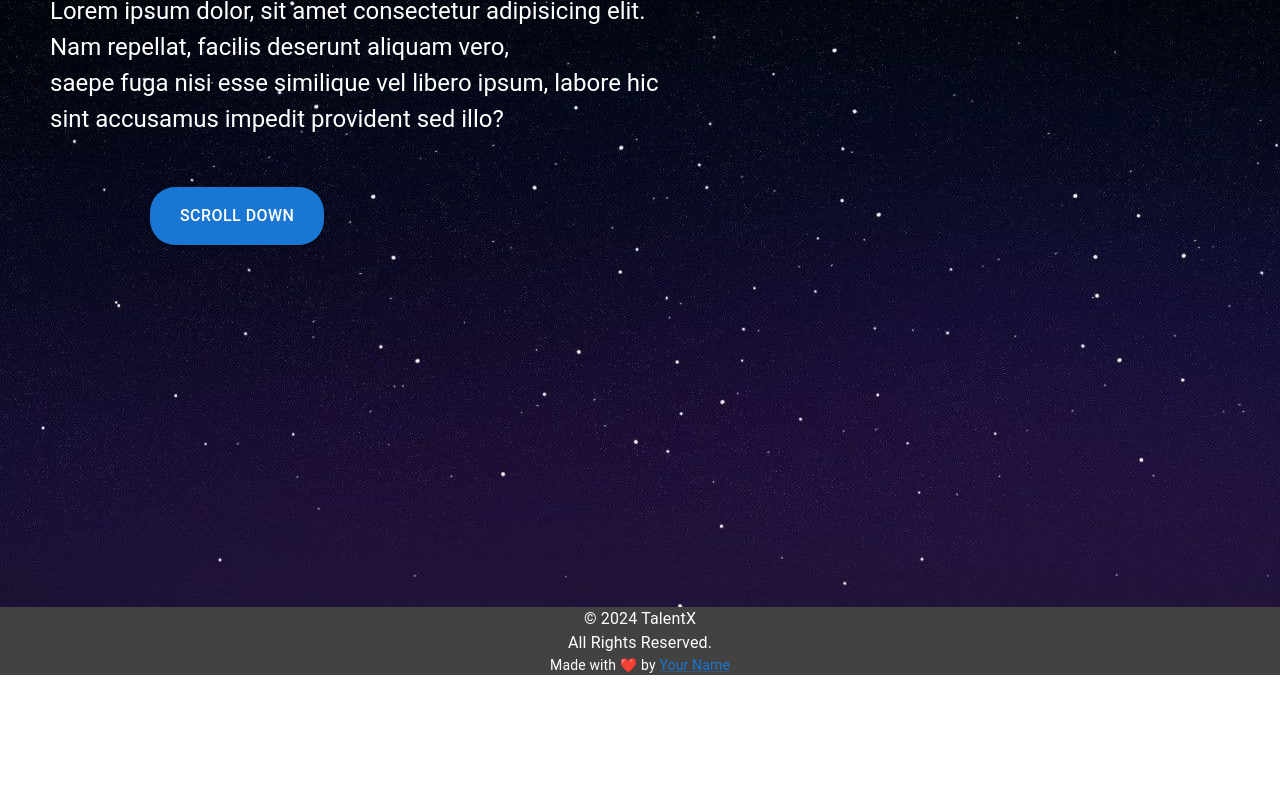
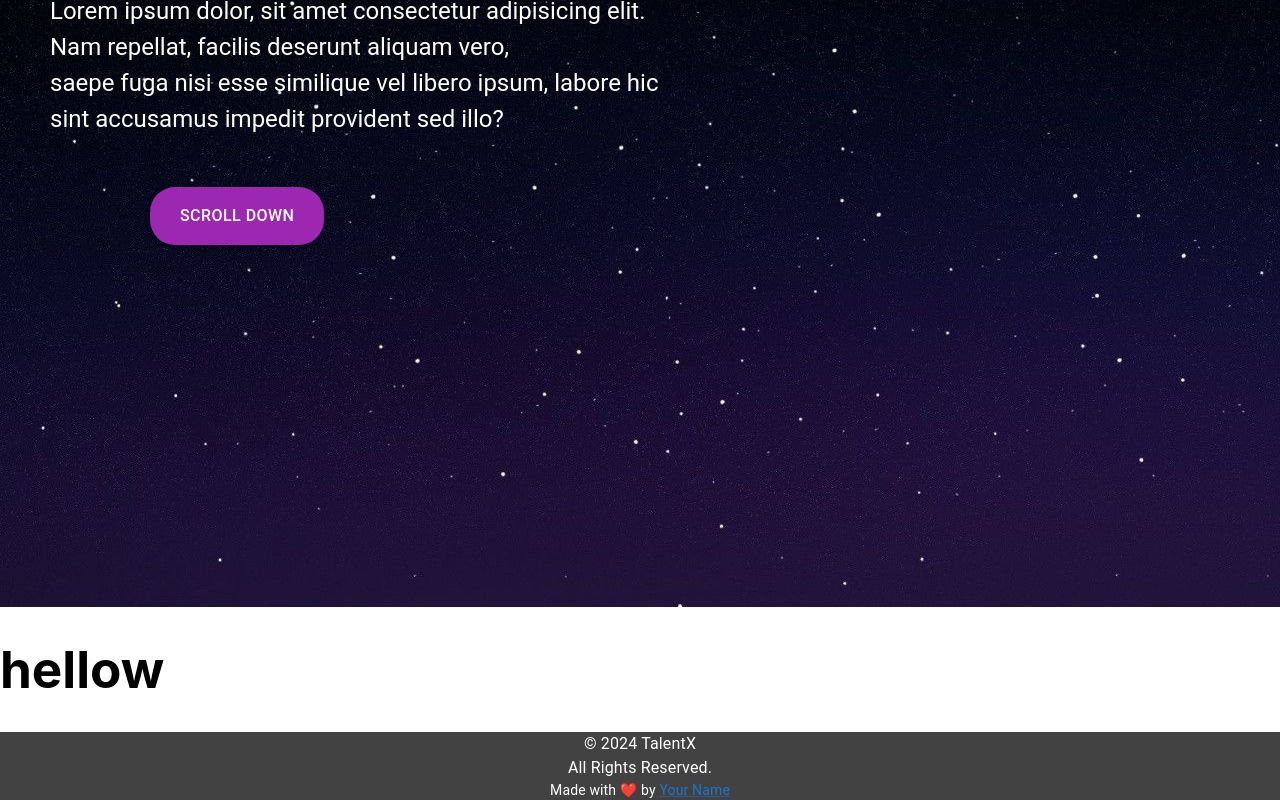
Before and after one commit to Divyshekhar/TalentX, a React (Vite) app: page / in a window 1280 px wide. Shown: the part 357-1157 px from the top of the page. Before the commit the page ends 1032 px from the top, so only its background shows below. Built offline with nearby package versions, Linux system fonts and the light colour scheme.

Commit message:
setting the home page

```diff
--- a/src/pages/Home.jsx
+++ b/src/pages/Home.jsx
@@ -56,7 +56,7 @@ function Home({darkTheme}){
             <Button
               onClick={handleScrollToBottom}
               variant="contained"
-              color="primary"
+              color="secondary"
               sx={{
                 borderRadius: "25px",
                 padding: "15px 30px",
@@ -67,6 +67,12 @@ function Home({darkTheme}){
               Scroll Down
             </Button>
           </Box>
+        </Box>
+        <Box
+          ref={bottomSectionRef}
+          color={darkTheme?"white":"black"}
+          >
+        <h1>hellow</h1>
         </Box>
 
       </Box>
```
